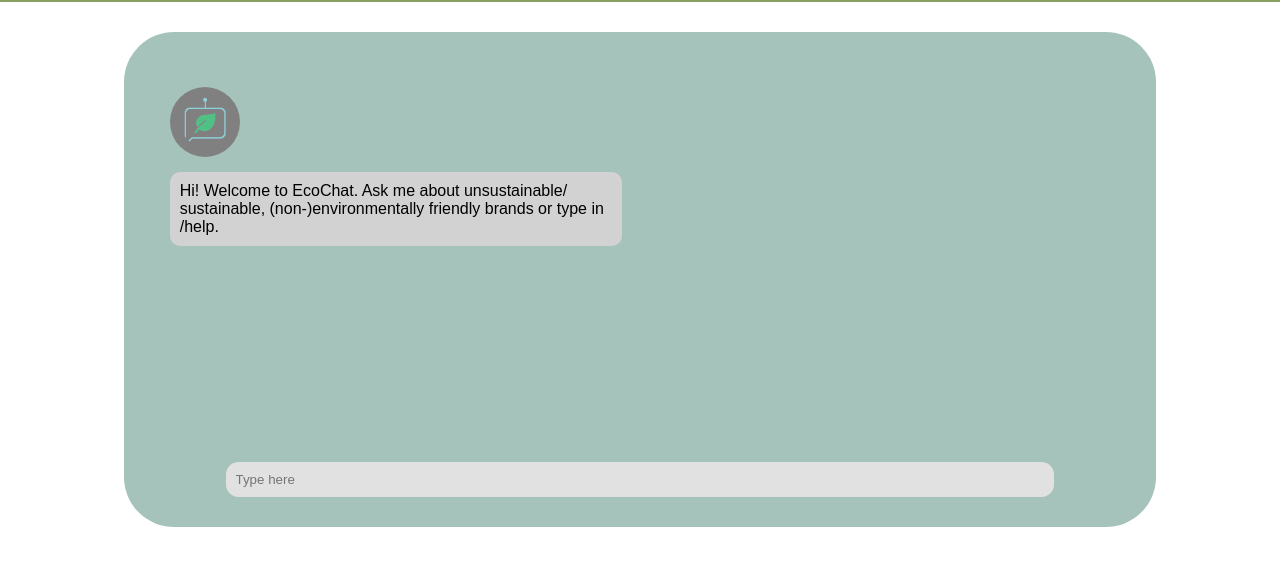
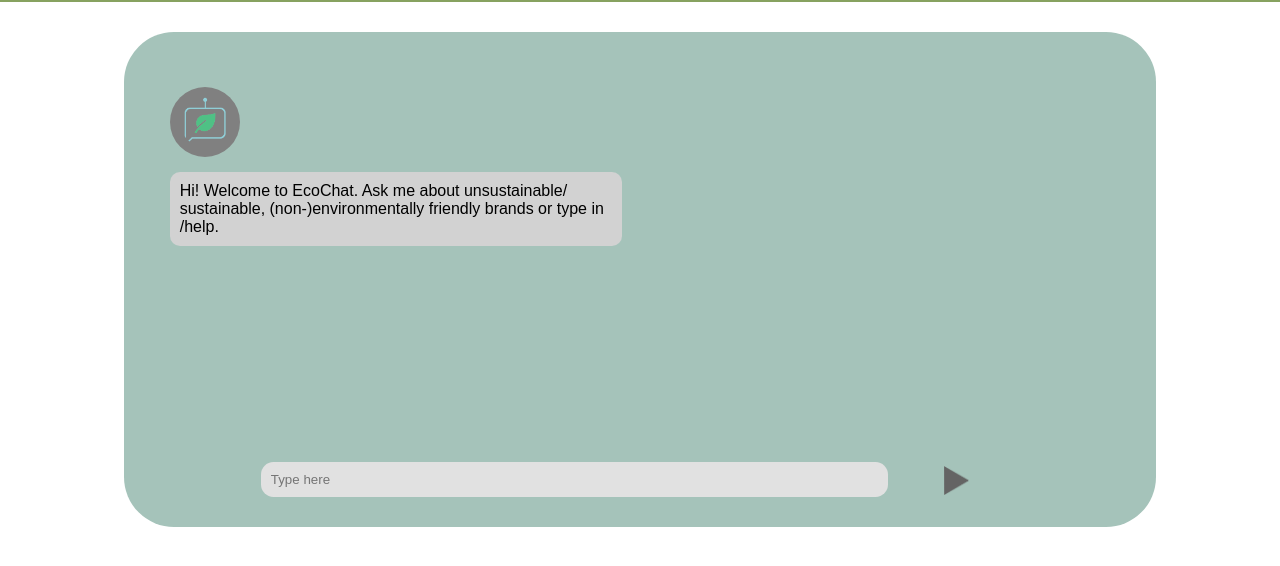
Before and after one commit to Ho-Jun-An/Ecosite, a website: page ecoChat.html in a window 1280 px wide. Shown: the part 198-764 px from the top of the page. Drawn offline with Linux system fonts and the light colour scheme; a web font is replaced by a local one.

Commit message:
Added functionless ecoChat reply button

```diff
--- a/ecoChat.html
+++ b/ecoChat.html
@@ -30,7 +30,11 @@
 
     <section id="ecoChat-box" class="main-content">
         <div id="ecoChat-textbox" style="font-family: 'Bookman Old Style', sans-serif;"></div>
-        <input id="ecoChat-inputbox" type="text" placeholder="Type here" autocomplete="off" />
+
+        <div id="ecoChat-inputs">
+            <input id="ecoChat-inputbox" type="text" placeholder="Type here" autocomplete="off" />
+            <a class="ecoChat-inputButton"><img class="ecoChat-replyIcon" src="images/ecoChatReplyButton.png"></a>
+        </div>
     </section>
 </body>
 
```
Also changed, not shown: README.md, images/ecoChatReplyButton.png (added).
